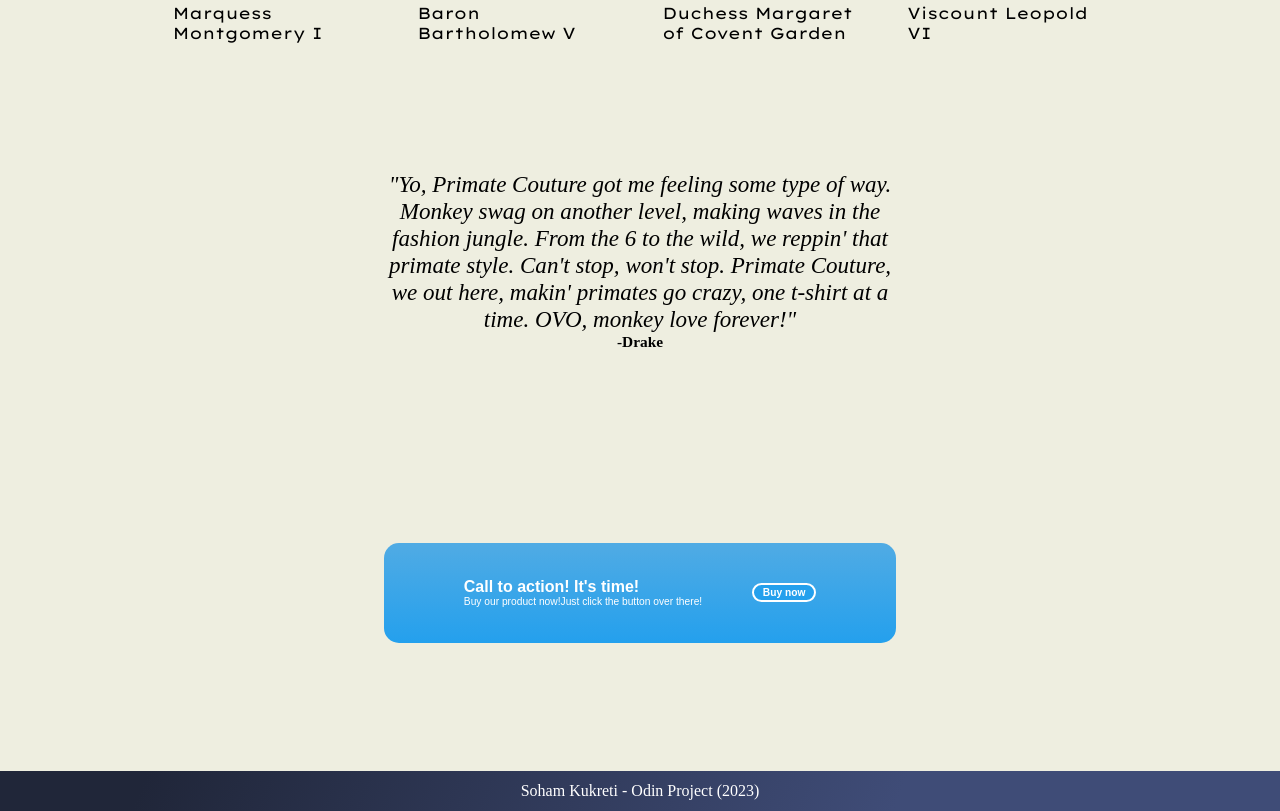
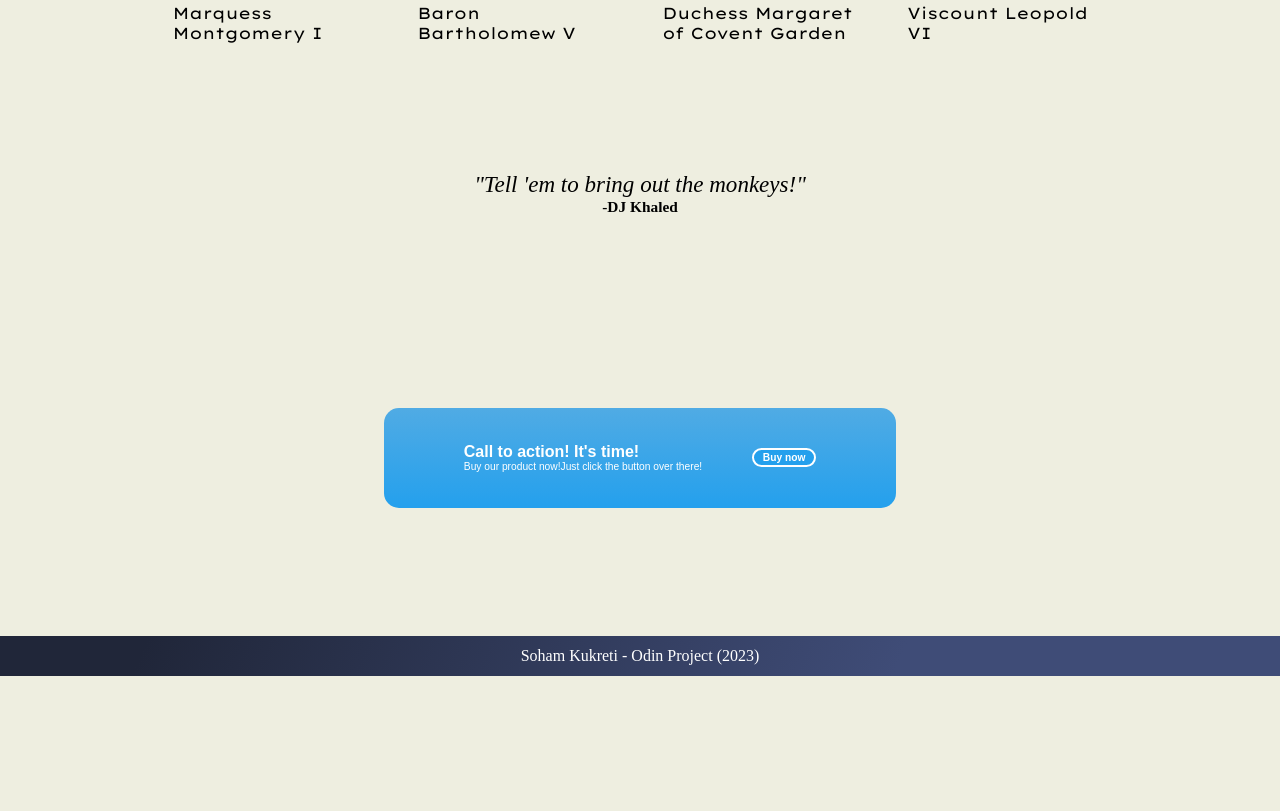
Before and after one commit to SohamKukreti/landing-page, a plain HTML site: page index.html in a window 1280 px wide. Shown: the part 897-1708 px from the top of the page. After the commit the page ends 1573 px from the top, so only its background shows below. Drawn offline with Linux system fonts and the light colour scheme; a web font is replaced by a local one.

Commit message:
Added DJ Khaled quote

```diff
--- a/index.html
+++ b/index.html
@@ -59,10 +59,10 @@
     </div>
     <div class = "quote">
         <div class = "quotetext">
-            "Yo, Primate Couture got me feeling some type of way. Monkey swag on another level, making waves in the fashion jungle. From the 6 to the wild, we reppin' that primate style. Can't stop, won't stop. Primate Couture, we out here, makin' primates go crazy, one t-shirt at a time. OVO, monkey love forever!"
+            "Tell 'em to bring out the monkeys!"
         </div>
         <div class = "quoteauth">
-            -Drake
+            -DJ Khaled
         </div>
     </div>
     <div class = "alert">
```
